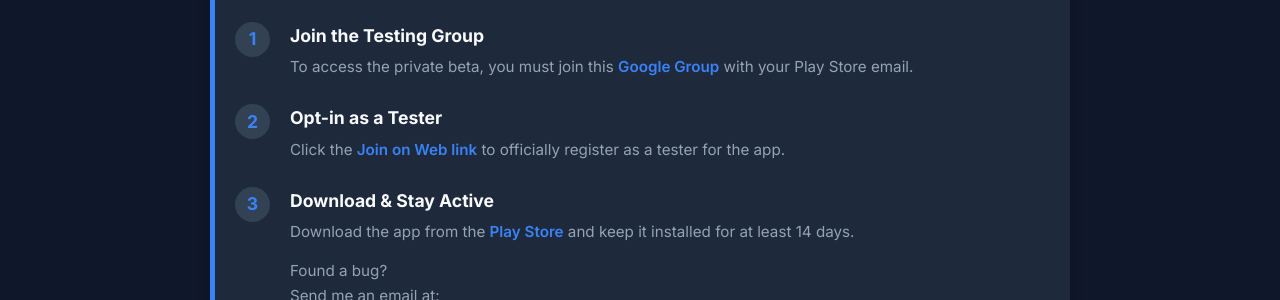
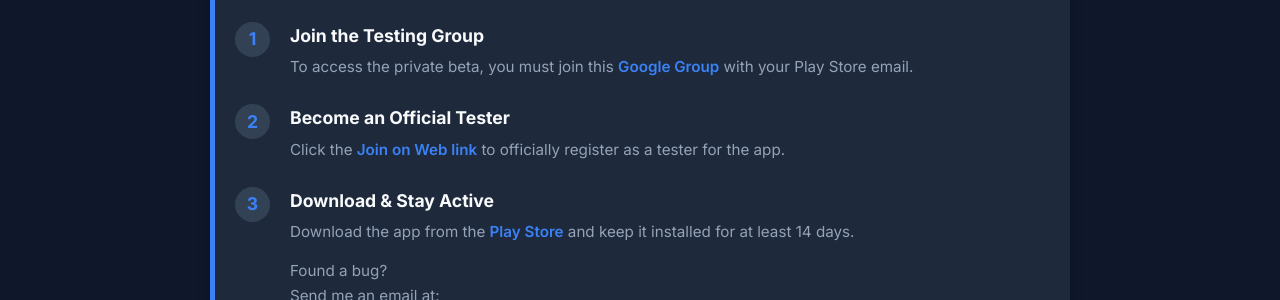
Before and after one commit to digitalcreat0r/sitoweb, a Jekyll site: the page built from _apps/screenrest.md, in a window 1280 px wide and 900 px high, scrolled down 2486 px. Shown: the part 233-533 px from the top of the window. Built offline with Jekyll 4.4.1, drawn with Linux system fonts in a browser that asks for light colours.

Commit message:
sistemazione guida tester

```diff
--- a/_layouts/app.html
+++ b/_layouts/app.html
@@ -79,7 +79,7 @@ layout: default
                 <div class="step-item">
                     <div class="step-number">2</div>
                     <div class="step-content">
-                        <h4>Opt-in as a Tester</h4>
+                        <h4>Become an Official&nbsp;Tester</h4>
                         <p>Click the <a href="{{ page.opt_in_url }}" target="_blank">Join on Web link</a> to officially register as a tester for the app.</p>
                     </div>
                 </div>
```
